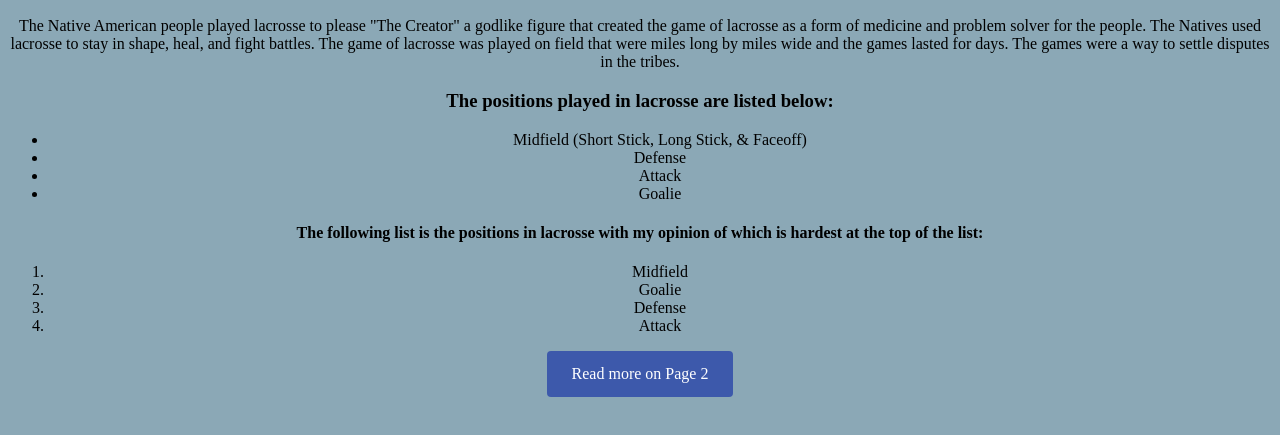
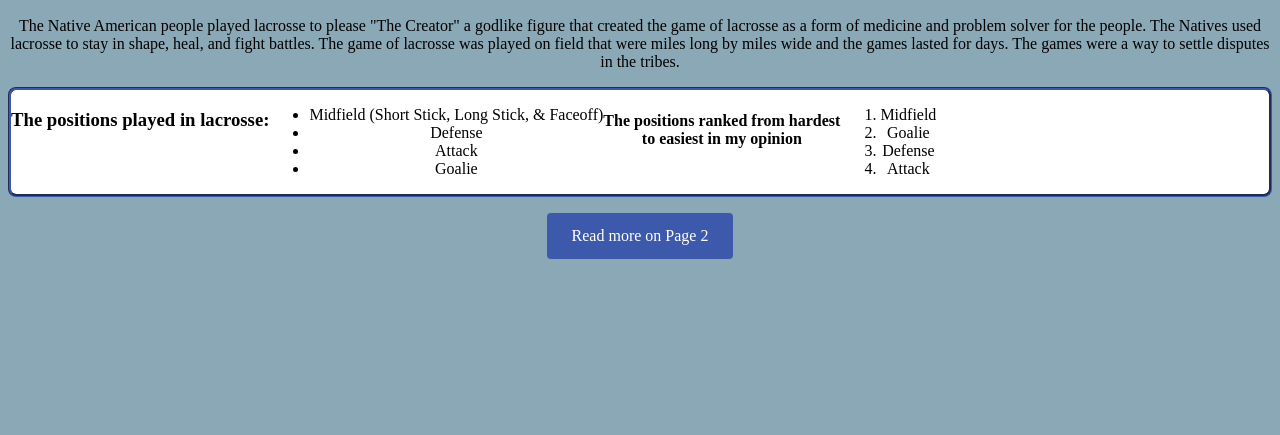
Before and after one commit to andrewmarks12/EducationalWebpage, a plain HTML site: page Index.html in a window 1280 px wide. Shown: the part 353-788 px from the top of the page. Drawn offline with Linux system fonts and the light colour scheme.

Commit message:
finished with the assignment, added flexbox and previewed using live server

```diff
--- a/Index.html
+++ b/Index.html
@@ -19,22 +19,24 @@
             miles long by miles wide and the games lasted for days. The games were a way to settle disputes
             in the tribes.
         </p>
-        <h3 class = "head-text">The positions played in lacrosse are listed below:</h3>
-        <ul class = "p-text">
+        <div class="flex-container">
+        <h3 class = "head-text">The positions played in lacrosse:</h3>
+        <ul id = "list1">
             <li>Midfield (Short Stick, Long Stick, & Faceoff)</li>
             <li>Defense</li>
             <li>Attack</li>
             <li>Goalie</li>
             </ul>
-            <h4 class = "head-text">The following list is the positions in lacrosse with my opinion
-                of which is hardest at the top of the list:</h4>
-        <ol class = "p-text">
+            <h4 class = "head-text">The positions ranked from hardest
+            <br>to easiest in my opinion</h4>
+        <ol id = "list2">
             <li>Midfield</li>
             <li>Goalie</li>
             <li>Defense</li>
             <li>Attack</li>
             </ol>
-        </ul>
+
+    </div>
         <p class = "p-text">
         <a href="page2.html">Read more on Page 2</a>
     </p>
--- a/css/style.css
+++ b/css/style.css
@@ -31,3 +31,20 @@ a:visited {
     text-decoration: none;
     color: white;
 }
+
+#list1{
+    text-align: center;
+}
+
+#list2 {
+text-align: center;
+}
+
+.flex-container {
+    display: flex;
+    flex: 1;
+    background-color: white;
+    border-radius: 8px;
+    border-color: #3D59AB;
+    border-style: groove;
+}
```
